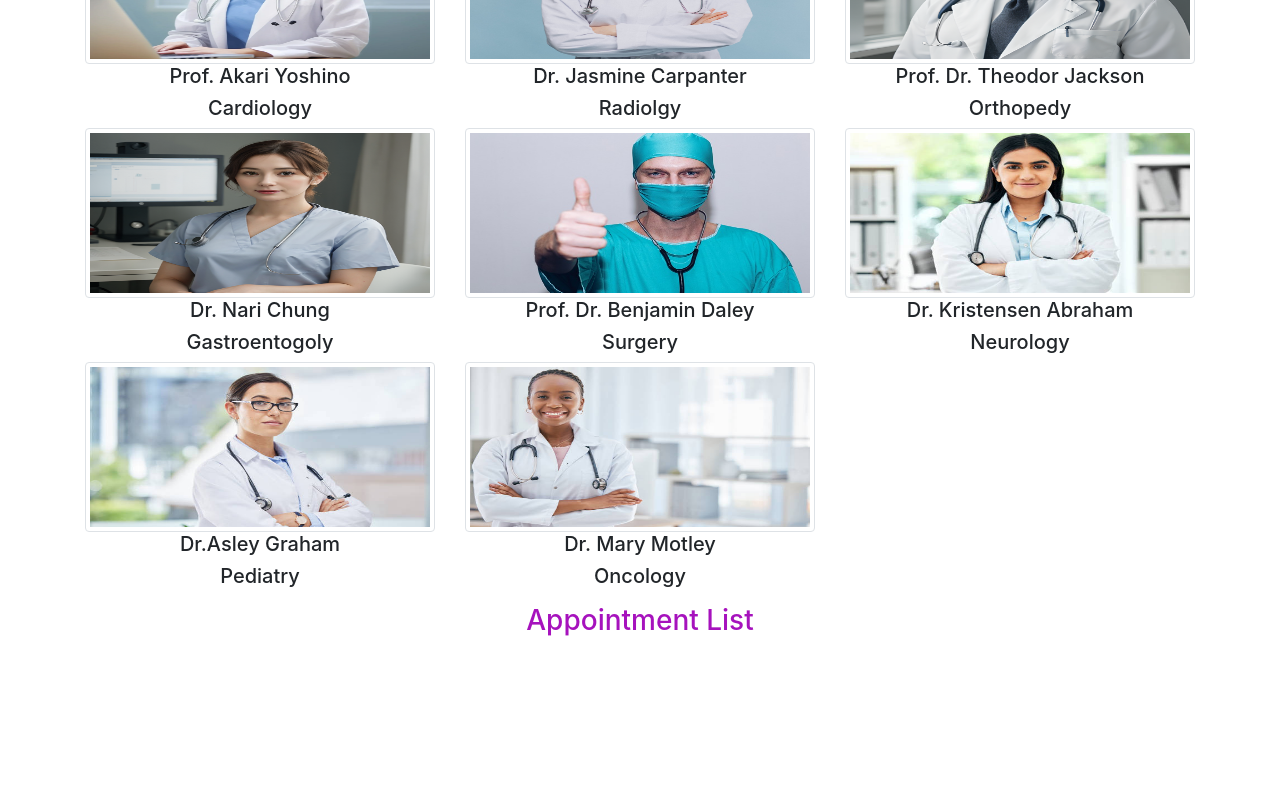
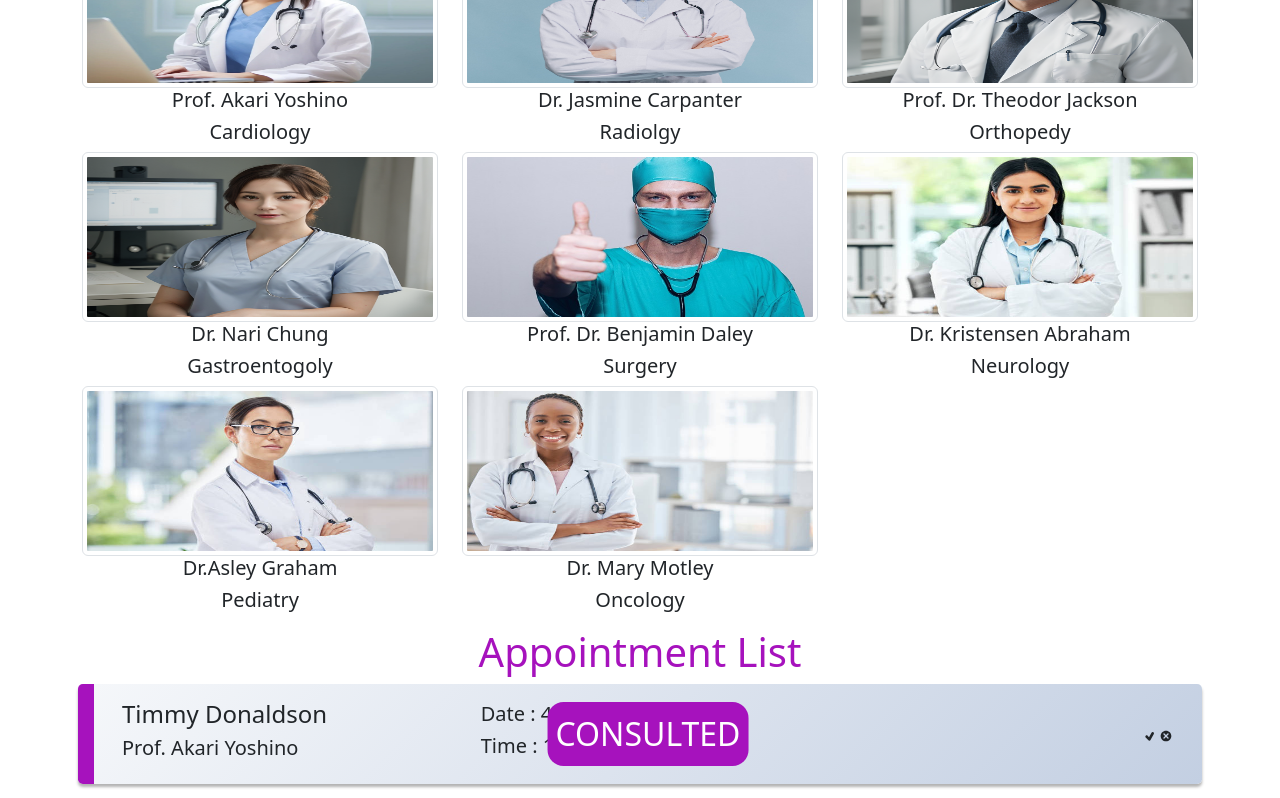
Before and after one commit to akyarv0/appoinment-app, a React (Create React App) app: page / in a window 1280 px wide. Shown: the part 220-1018 px from the top of the page. Before the commit the page ends 873 px from the top, so only its background shows below. Built offline with nearby package versions, Linux system fonts and the light colour scheme.

Commit message:
appoinment added

```diff
--- a/package.json
+++ b/package.json
@@ -3,7 +3,7 @@
   "version": "0.1.0",
   "private": true,
   "dependencies": {
-    "bootstrap": "^4.6.0",
+    "bootstrap": "^5.3.3",
     "react": "^18.2.0",
     "react-bootstrap": "^2.10.2",
     "react-dom": "^18.2.0",
--- a/src/components/AddModal.jsx
+++ b/src/components/AddModal.jsx
@@ -1,9 +1,9 @@
-import { useState } from 'react';
+import { useState } from "react";
 import Button from "react-bootstrap/Button";
 import Modal from "react-bootstrap/Modal";
 import Form from "react-bootstrap/Form";
 
-function AddModal({ showModal, handleClose, drName }) {
+function AddModal({ showModal, handleClose, drName, addAppointment }) {
   // const [showModal, setShow] = useState(false);
 
   // const handleClose = () => setShow(false);
@@ -11,33 +11,60 @@ function AddModal({ showModal, handleClose, drName }) {
 
   const [patientName, setPatientName] = useState("");
   const [date, setDate] = useState("");
+  // console.log(crypto.randomUUID());
+
+
+
+
+  const handleSubmit = (e) => {
+    e.preventDefault();
+    console.log({ patientName, date, drName });
+    addAppointment({   id: new Date().getTime(),
+      patient: patientName,
+      day: date,
+      consulted: false,
+      doctor: drName, });
+
+    handleClose();
+  };
 
   return (
     <>
       <Modal show={showModal} onHide={handleClose}>
         <Modal.Header closeButton>
           <Modal.Title>Add appointment for: {drName}</Modal.Title>
-        </Modal.Header>
-        <Form>
+        </Modal.Header>{" "}
+        <Modal.Body>
+          <Form onSubmit={handleSubmit}>
             <Form.Group className="m-3" controlId="formBasicText">
               <Form.Label>Patient Name</Form.Label>
-            <Form.Control type="text" placeholder="Enter patient name" onChange={(e) => setPatientName(e.target.value) } value={patientName}  />
+              <Form.Control
+                type="text"
+                placeholder="Enter patient name"
+                onChange={(e) => setPatientName(e.target.value)}
+                value={patientName}
+              />
             </Form.Group>
 
             <Form.Group className="m-3" controlId="formBasicDate">
               <Form.Label>Date</Form.Label>
-            <Form.Control type="datetime-local" placeholder="Date" onChange={(e) => setDate(e.target.value) } value={date}/>
+              <Form.Control
+                type="datetime-local"
+                placeholder="Date"
+                onChange={(e) => setDate(e.target.value)}
+                value={date}
+              />
             </Form.Group>
-          <div className="m-3 text-center">
-            {" "}
-            <Button variant="success m-3" onClick={handleClose}>
+            <div className="text-center">
+              <Button variant="success" type="submit" className="me-2">
                 Save
               </Button>
-            <Button variant="danger m-3" onClick={handleClose}>
+              <Button variant="danger" onClick={handleClose}>
                 Close
               </Button>
             </div>
-        </Form>
+          </Form>{" "}
+        </Modal.Body>
       </Modal>
     </>
   );
--- a/src/components/AppointmentList.jsx
+++ b/src/components/AppointmentList.jsx
@@ -1,15 +1,44 @@
-import Container from "react-bootstrap/Container"
-import AddModal from "./AddModal"
+import Container from "react-bootstrap/Container";
+import AddModal from "./AddModal";
+import Row from "react-bootstrap/Row";
+import Col from "react-bootstrap/Col";
+import { TiDelete,TiTick} from "react-icons/ti";
 
-const AppointmentList = () => {
+const AppointmentList = ({ appointments, setAppointments }) => {
   return (
     <Container className="p-2">
-      <h3 className="display-6 mb-2" style={{ color: "rgb(166, 18, 189)" }}>
-        Appointment List
-      </h3>
+    <h3 className="display-6 mb-2" style={{ color: "rgb(166, 18, 189)" }}>
+      Appointment List
+    </h3>
+    {/** appointments yoksa resmi göster varsa appointmenarı göster dedik */}
+    {appointments?.length ? (
+      appointments.map(({ id, patient, day, consulted, doctor }) => (
+        <Row
+          key={id}
+          className={
+            "appointments justify-content-between align-items-center mx-auto" +
+            (consulted ? " consulted" : "")
+          }
+        >
+          <Col>
+            <h4>{patient}</h4>
+            <h5>{doctor}</h5>
+          </Col>
+          <Col >
+            <h5>Date : {new Date(day).toLocaleDateString()}</h5>
+            <h5>Time : {new Date(day).toLocaleTimeString()}</h5>
+          </Col>
+          <Col className="text-end">
+            <TiTick type="button" />
+            <TiDelete type="button"  />
+          </Col>
+        </Row>
+      ))
+    ) : (
+      <img src="./img/appointment.jpg" width="70%" alt="No Appointments" />
+    )}
+  </Container>
+  );
+};
 
-    </Container>
-  )
-}
-
-export default AppointmentList
+export default AppointmentList;
--- a/src/components/Doctors.jsx
+++ b/src/components/Doctors.jsx
@@ -6,13 +6,17 @@ import { Row } from "react-bootstrap";
 import AddModal from "./AddModal";
 import { useState } from "react";
 
-const Doctors = () => {
-  console.log(doctorData);
+const Doctors = ({appointments, setAppointments}) => {
+  // console.log(doctorData);
 
   const [showModal, setShow] = useState(false);
   const [drName, setDrName] = useState("");
   const handleClose = () => setShow(false);
   const handleShow = () => setShow(true);
+
+  const addAppointment = (newAppointment) => {
+    setAppointments([...appointments, newAppointment]);
+  }
 
   return (
     <Container>
@@ -40,6 +44,7 @@ const Doctors = () => {
         showModal={showModal}
         handleClose={handleClose}
         drName={drName}
+        addAppointment={addAppointment}
       />
     </Container>
   );
--- a/src/pages/Home.jsx
+++ b/src/pages/Home.jsx
@@ -1,14 +1,19 @@
-import AppointmentList from "../components/AppointmentList"
-import Doctors from "../components/Doctors"
+import AppointmentList from "../components/AppointmentList";
+import Doctors from "../components/Doctors";
+import { appointmentData } from "../helpers/data";
+import { useState } from "react";
 
 const Home = () => {
+  const [appointments, setAppointments] = useState(appointmentData);
+  console.log(appointments);
+
   return (
     <main className="text-center mt-2">
       <h1 className="display-5 text-danger">CLARUS HOSPITAL</h1>
-      <Doctors />
-      <AppointmentList />
+      <Doctors setAppointments={setAppointments} appointments={appointments} />
+      <AppointmentList  setAppointments={setAppointments} appointments={appointments}/>
     </main>
-  )
-}
+  );
+};
 
-export default Home
+export default Home;
```
Also changed, not shown: 1 other file (tests, documents, lock files or other folders). Lines whose indentation alone changed are shown as unchanged.
